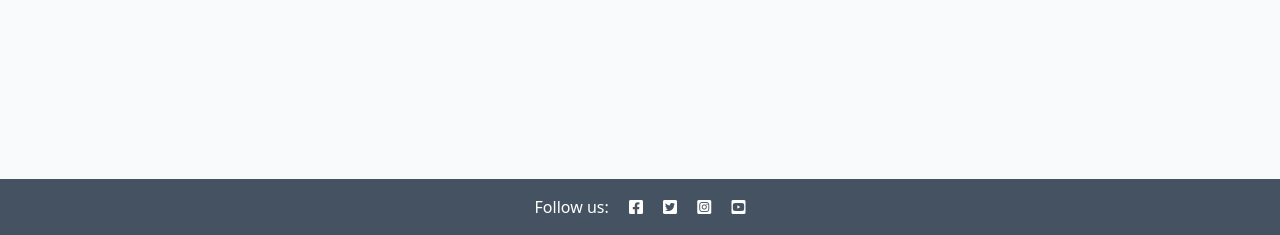
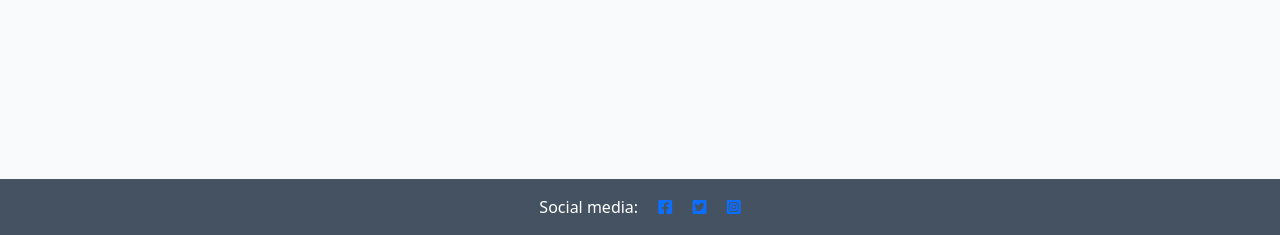
Before and after one commit to deanwraith/travelblog, a Django app: page / in a window 1280 px wide. Shown: the part 565-800 px from the top of the page. Run offline with Django 3.2, Linux system fonts and the light colour scheme; data that the repository does not hold is empty; some libraries are stand-ins or nearby versions.

Commit message:
Edited styling

```diff
--- a/templates/base.html
+++ b/templates/base.html
@@ -90,10 +90,9 @@
 
     <!-- Footer -->
     <footer class="footer mt-auto py-3 dark-bg">
-        <p class="m-0 text-center text-white">Follow us: <i class="fab fa-facebook-square ms-3"></i>
-            <i class="fab fa-twitter-square ms-3"></i>
-            <i class="fab fa-instagram-square ms-3"></i>
-            <i class="fab fa-youtube-square ms-3"></i></p>
+        <p class="m-0 text-center text-white">Social media: <a href="https://facebook.com" target="_blank" rel="noopener" aria-label="Visit our Facebook page (opens in a new tab)"><i class="fab fa-facebook-square ms-3"></i></a>
+            <a href="https://twitter.com" target="_blank" rel="noopener" aria-label="Visit our Twitter page (opens in a new tab)"><i class="fab fa-twitter-square ms-3"></i></a>
+            <a href="https://instagram.com" target="_blank" rel="noopener" aria-label="Visit our Instagram page (opens in a new tab)"><i class="fab fa-instagram-square ms-3"></i></p></a>
     </footer>
     <script>
         setTimeout(function () {
--- a/templates/index.html
+++ b/templates/index.html
@@ -25,7 +25,7 @@
                             </div>
                             <a href="{% url 'post_detail' post.slug  %}" class="post-link">
                                 <h2 class="card-title">{{ post.title }}</h2>
-                                <p class="card-text">{{ post.excerpt }}</p>
+                                <p class="card-text">{{ post.category }}</p>
                             </a>
                             <hr />
                             <p class="card-text text-muted h6">{{ post.created_on}} <i class="far fa-thumbs-up"></i>
```
